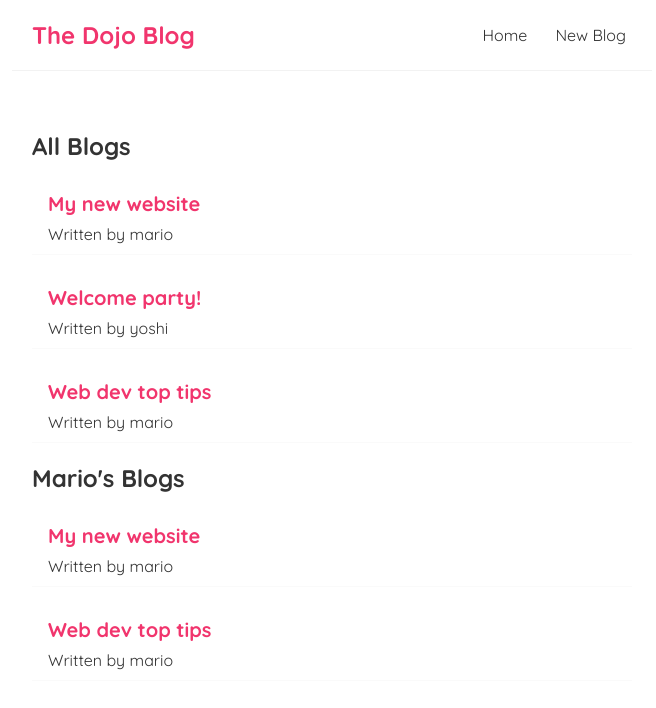
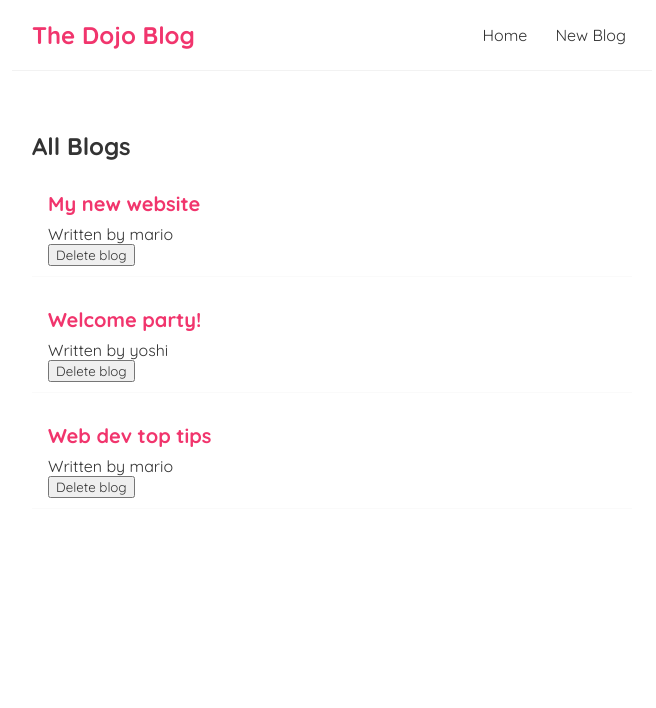
Before and after one commit to ManeetSigtia/react-blog-app, a React (Create React App) app in the folder dojo-blog/: page / in a window 1280 px wide. Shown: the top 708 px of the page, without its empty margins (308-964 px from the left). Built offline with nearby package versions, Linux system fonts and the light colour scheme.

Commit message:
Delete blogs

```diff
--- a/dojo-blog/src/BlogList.js
+++ b/dojo-blog/src/BlogList.js
@@ -1,4 +1,4 @@
-const BlogList = ({ blogs, title }) => {
+const BlogList = ({ blogs, title, handleDelete }) => {
 
     return (
         <div className="blog-list">
@@ -7,6 +7,7 @@
                 <div className='blog-preview' key={blog.id}>
                     <h2>{ blog.title }</h2>
                     <p> Written by { blog.author }</p>
+                    <button onClick={() => handleDelete(blog.id)}>Delete blog</button>
                 </div>
             ))}
         </div>
--- a/dojo-blog/src/Home.js
+++ b/dojo-blog/src/Home.js
@@ -1,4 +1,4 @@
-import { useState } from 'react';
+import { useState, useEffect } from 'react';
 import BlogList from './BlogList';
 
 const Home = () => {
@@ -7,10 +7,15 @@
         {title: 'Welcome party!', body: 'lorem ipsum...', author: 'yoshi', id: 2},
         {title: 'Web dev top tips', body: 'lorem ipsum...', author: 'mario', id: 3},
     ]);
+
+    const handleDelete = (id) => {
+        const newBlogs = blogs.filter((blog) => blog.id !== id);
+        setBlogs(newBlogs);
+    }
+
     return (
         <div className="home">
-            <BlogList blogs={blogs} title={"All Blogs"}/>
-            <BlogList blogs={blogs.filter((blog) => blog.author === 'mario')} title={"Mario's Blogs"}/>
+            <BlogList blogs={blogs} title={"All Blogs"} handleDelete={handleDelete}/>
         </div>
     )
 }
```
